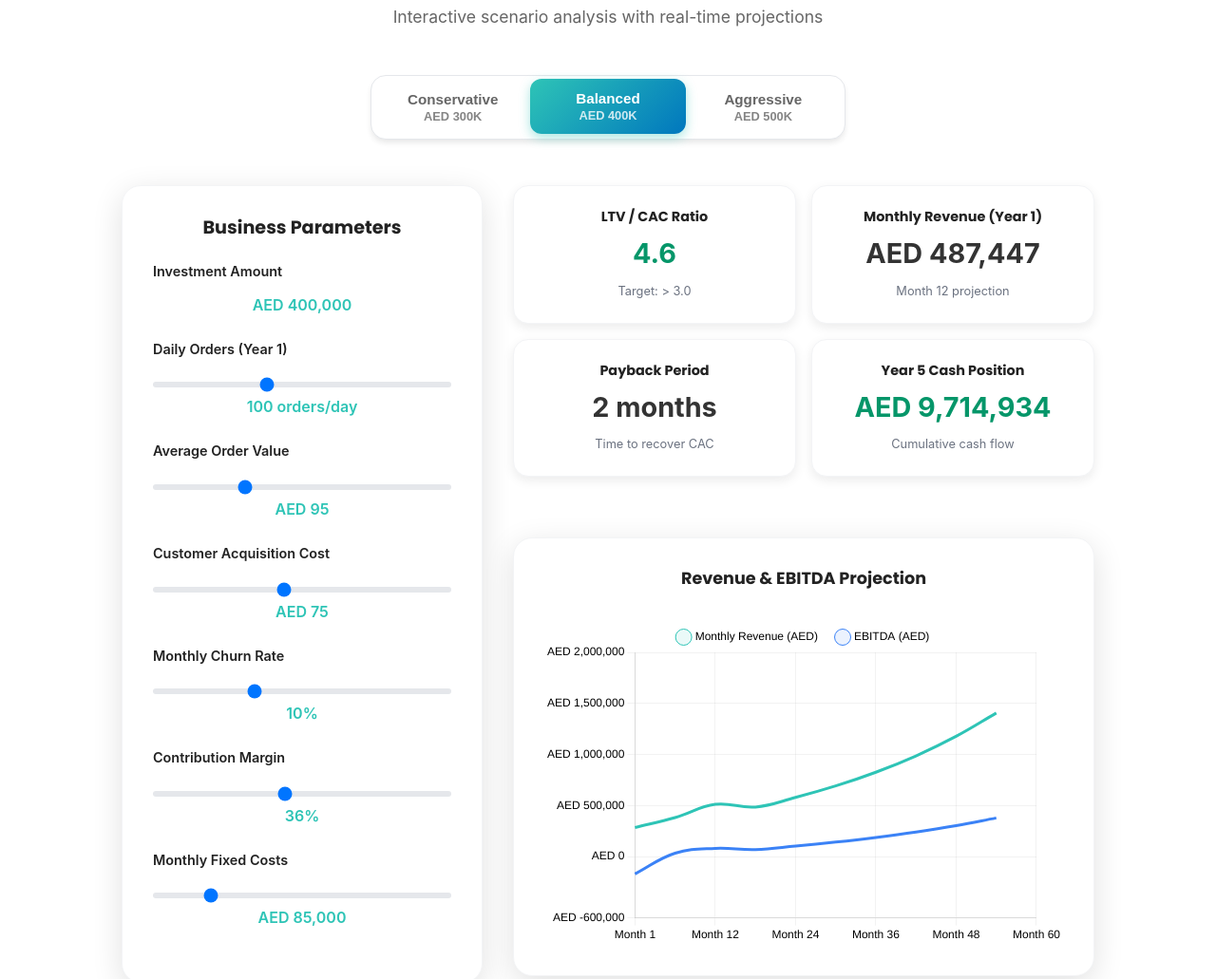
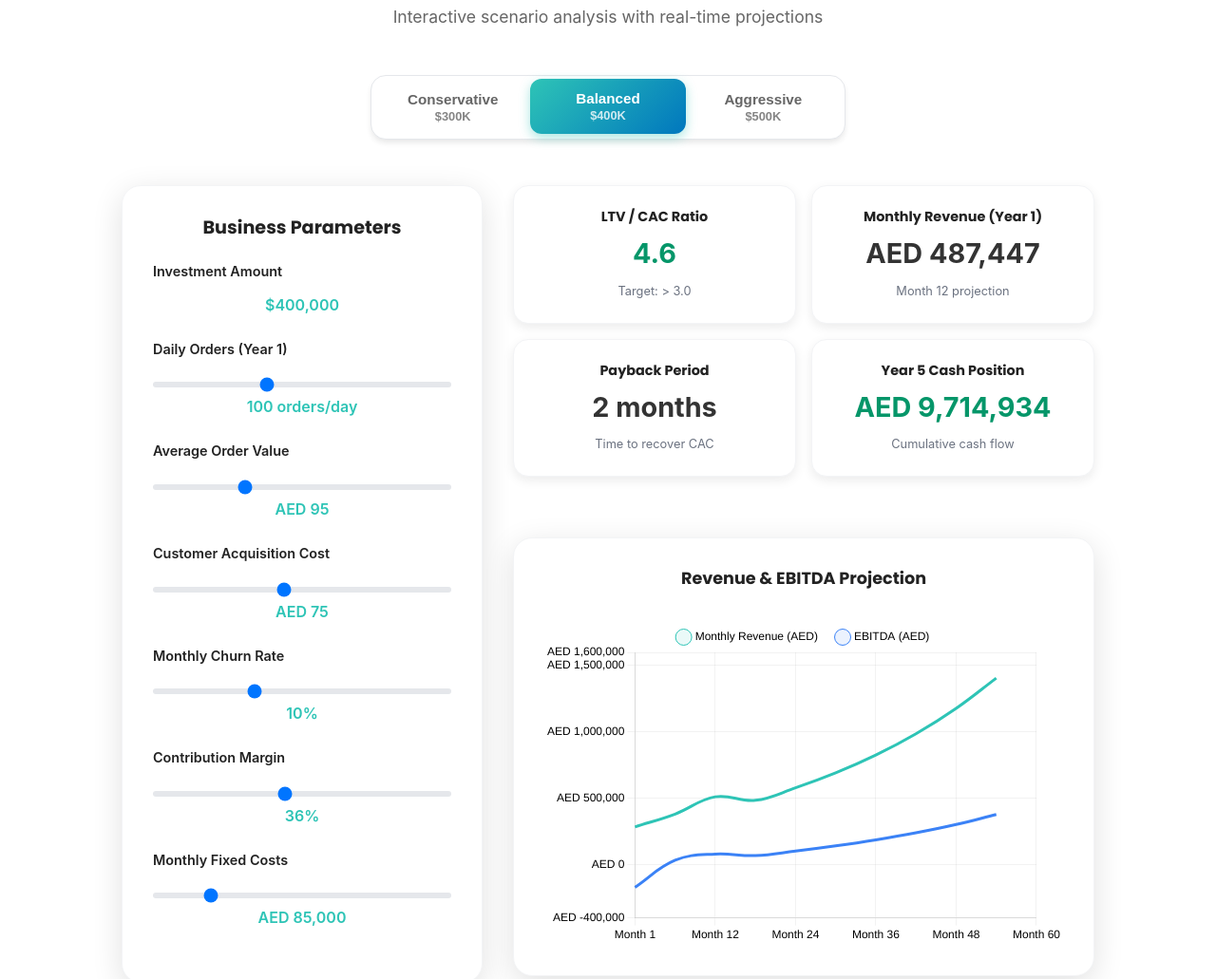
Before and after one commit to ashestree87/justcookapp-pitch, an Astro site: page /financials in a window 1280 px wide. Shown: the part 1185-2216 px from the top of the page at 95% size. Built offline with nearby package versions, Linux system fonts and the light colour scheme; Astro itself is replaced by a stand-in of ours.

Commit message:
Update FinancialModel component to reflect investment amounts in USD instead of AED; implement dynamic axis ranges for revenue and cash flow charts to enhance data visualization and stability.

```diff
--- a/src/components/FinancialModel.tsx
+++ b/src/components/FinancialModel.tsx
@@ -26,7 +26,7 @@ ChartJS.register(
 // Investment scenarios with calibrated business parameters
 const investmentScenarios = {
   conservative: {
-    investment: 300000,        // AED 300K - lean launch
+    investment: 300000,        // $300K USD - lean launch
     ordersPerDay: 60,
     aov: 80,
     cac: 90,
@@ -35,7 +35,7 @@ const investmentScenarios = {
     fixedCostsPerMonth: 65000,
   },
   balanced: {
-    investment: 400000,        // AED 400K - balanced approach
+    investment: 400000,        // $400K USD - balanced approach
     ordersPerDay: 100,
     aov: 95,
     cac: 75,
@@ -44,7 +44,7 @@ const investmentScenarios = {
     fixedCostsPerMonth: 85000,
   },
   aggressive: {
-    investment: 500000,        // AED 500K - rapid scale
+    investment: 500000,        // $500K USD - rapid scale
     ordersPerDay: 150,
     aov: 110,
     cac: 60,
@@ -354,15 +354,46 @@ export default function FinancialModel() {
 
   const currentMetrics = metrics[11] || metrics[metrics.length - 1];
 
+  // Calculate dynamic axis ranges with padding
+  const revenueAxisRange = useMemo(() => {
+    const filteredMetrics = metrics.filter((_, i) => i % 6 === 0);
+    const revenues = filteredMetrics.map(m => m.revenue);
+    const ebitdas = filteredMetrics.map(m => m.ebitda);
+    const allValues = [...revenues, ...ebitdas];
+
+    const min = Math.min(...allValues);
+    const max = Math.max(...allValues);
+    const padding = Math.abs(max - min) * 0.1; // 10% padding
+
+    return {
+      min: Math.floor((min - padding) / 100000) * 100000, // Round to nearest 100K
+      max: Math.ceil((max + padding) / 100000) * 100000
+    };
+  }, [metrics]);
+
+  const cashFlowAxisRange = useMemo(() => {
+    const cashFlows = metrics.filter((_, i) => i % 6 === 0).map(m => m.cumulativeCash);
+    const min = Math.min(...cashFlows);
+    const max = Math.max(...cashFlows);
+    const padding = Math.abs(max - min) * 0.1; // 10% padding
+
+    return {
+      min: Math.floor((min - padding) / 100000) * 100000, // Round to nearest 100K
+      max: Math.ceil((max + padding) / 100000) * 100000
+    };
+  }, [metrics]);
+
   // Stable chart data with fixed labels and smooth animations
   const chartLabels = ['Month 1', 'Month 6', 'Month 12', 'Month 18', 'Month 24', 'Month 30', 'Month 36', 'Month 42', 'Month 48', 'Month 54', 'Month 60'];
 
-  const revenueChartData = useMemo(() => ({
+  const revenueChartData = useMemo(() => {
+    const filteredMetrics = metrics.filter((_, i) => i % 6 === 0);
+    return {
       labels: chartLabels,
       datasets: [
         {
           label: 'Monthly Revenue (AED)',
-        data: metrics.filter((_, i) => i % 6 === 0).map(m => m.revenue),
+          data: filteredMetrics.map(m => m.revenue),
           borderColor: 'rgb(46, 196, 182)',
           backgroundColor: 'rgba(46, 196, 182, 0.1)',
           tension: 0.4,
@@ -371,7 +402,7 @@ export default function FinancialModel() {
         },
         {
           label: 'EBITDA (AED)',
-        data: metrics.filter((_, i) => i % 6 === 0).map(m => m.ebitda),
+          data: filteredMetrics.map(m => m.ebitda),
           borderColor: 'rgb(59, 130, 246)',
           backgroundColor: 'rgba(59, 130, 246, 0.1)',
           tension: 0.4,
@@ -379,7 +410,8 @@ export default function FinancialModel() {
           pointHoverRadius: 6,
         }
       ]
-  }), [metrics]);
+    };
+  }, [metrics]);
 
   const cashFlowData = useMemo(() => ({
     labels: chartLabels,
@@ -429,8 +461,8 @@ export default function FinancialModel() {
         }
       },
       y: {
-        min: -600000, // Fixed minimum to prevent axis jumping
-        max: 2000000, // Fixed maximum for stability
+        min: revenueAxisRange.min,
+        max: revenueAxisRange.max,
         ticks: {
           color: 'var(--text-secondary)',
           callback: function(value: any) {
@@ -449,7 +481,7 @@ export default function FinancialModel() {
       axis: 'x' as const,
       intersect: false,
     }
-  }), []);
+  }), [revenueAxisRange]);
 
   const cashFlowOptions = useMemo(() => ({
     responsive: true,
@@ -483,8 +515,8 @@ export default function FinancialModel() {
         }
       },
       y: {
-        min: -800000, // Fixed minimum for cash flow
-        max: 3000000, // Fixed maximum for cash flow
+        min: cashFlowAxisRange.min,
+        max: cashFlowAxisRange.max,
         ticks: {
           color: 'var(--text-secondary)',
           callback: function(value: any) {
@@ -503,7 +535,7 @@ export default function FinancialModel() {
       axis: 'x' as const,
       intersect: false,
     }
-  }), []);
+  }), [cashFlowAxisRange]);
 
   return (
     <>
@@ -545,7 +577,7 @@ export default function FinancialModel() {
           onClick={() => loadScenario('conservative')}
         >
           Conservative
-          <div style={{ fontSize: '0.8rem', opacity: 0.8, marginTop: '2px' }}>AED 300K</div>
+          <div style={{ fontSize: '0.8rem', opacity: 0.8, marginTop: '2px' }}>$300K</div>
         </button>
         <button
           style={{
@@ -555,7 +587,7 @@ export default function FinancialModel() {
           onClick={() => loadScenario('balanced')}
         >
           Balanced
-          <div style={{ fontSize: '0.8rem', opacity: 0.8, marginTop: '2px' }}>AED 400K</div>
+          <div style={{ fontSize: '0.8rem', opacity: 0.8, marginTop: '2px' }}>$400K</div>
         </button>
         <button
           style={{
@@ -565,7 +597,7 @@ export default function FinancialModel() {
           onClick={() => loadScenario('aggressive')}
         >
           Aggressive
-          <div style={{ fontSize: '0.8rem', opacity: 0.8, marginTop: '2px' }}>AED 500K</div>
+          <div style={{ fontSize: '0.8rem', opacity: 0.8, marginTop: '2px' }}>$500K</div>
         </button>
       </div>
 
@@ -577,7 +609,7 @@ export default function FinancialModel() {
 
           <div style={styles.controlGroup}>
             <label style={styles.controlLabel}>Investment Amount</label>
-            <div style={styles.sliderValue}>AED {inputs.investment.toLocaleString()}</div>
+            <div style={styles.sliderValue}>${inputs.investment.toLocaleString()}</div>
           </div>
 
           <div style={styles.controlGroup}>
```
Lines whose indentation alone changed are shown as unchanged.
